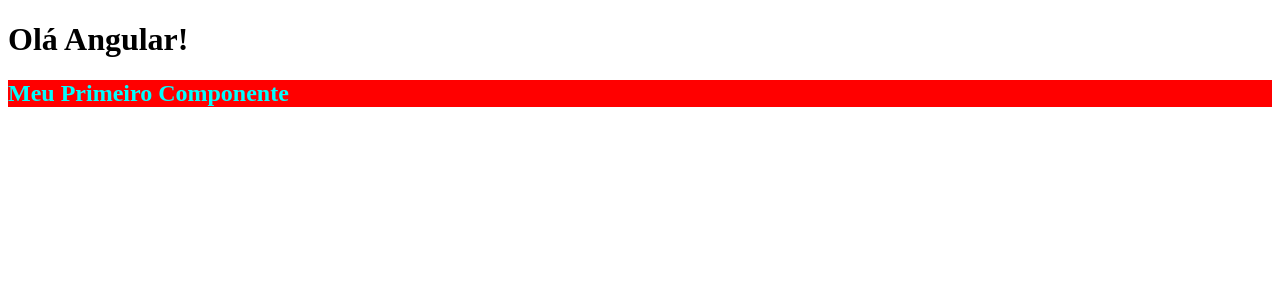
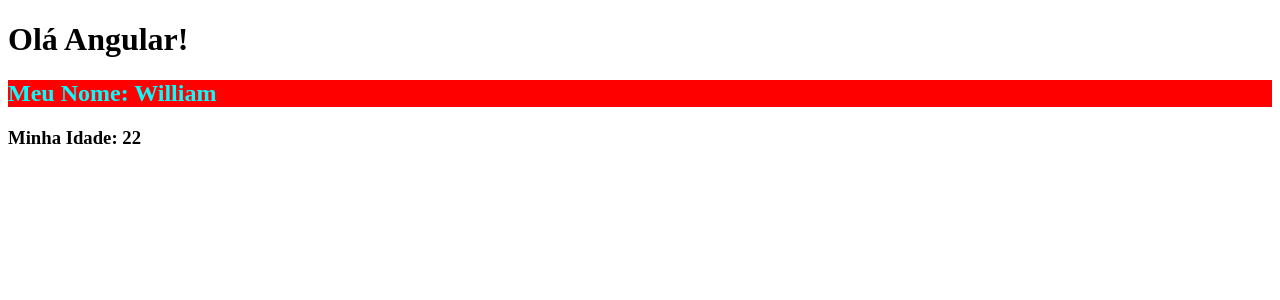
Before and after one commit to WilliamCP19/Angular-do-Zero, an Angular app: page / in a window 1280 px wide. Shown: the top 300 px of the page. Built offline with nearby package versions, Linux system fonts and the light colour scheme.

Commit message:
Inserindo Interpolação Simples

```diff
--- a/src/app/components/first-component/first-component.component.html
+++ b/src/app/components/first-component/first-component.component.html
@@ -1 +1,2 @@
-<h2>Meu Primeiro Componente</h2>
+<h2>Meu Nome: {{ name }}</h2>
+<h3>Minha Idade: {{ idade }}</h3>
--- a/src/app/components/first-component/first-component.component.ts
+++ b/src/app/components/first-component/first-component.component.ts
@@ -8,5 +8,9 @@
   styleUrl: './first-component.component.css'
 })
 export class FirstComponentComponent {
+name: string = 'William';
+idade = 22;
+
+constructor () {}
 
 }
```
